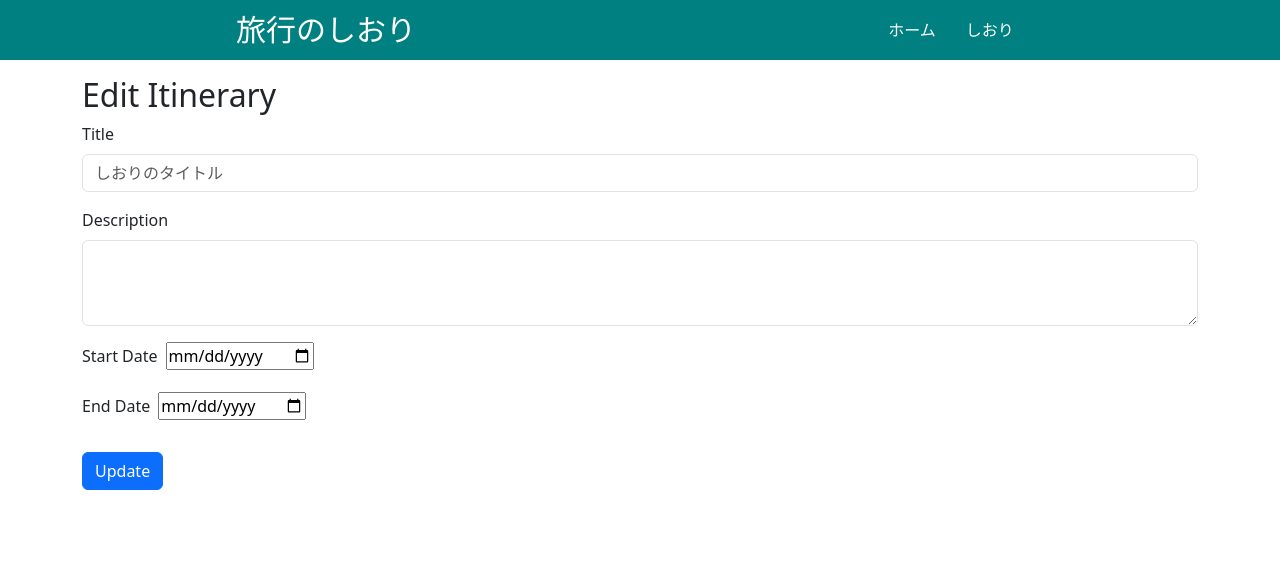
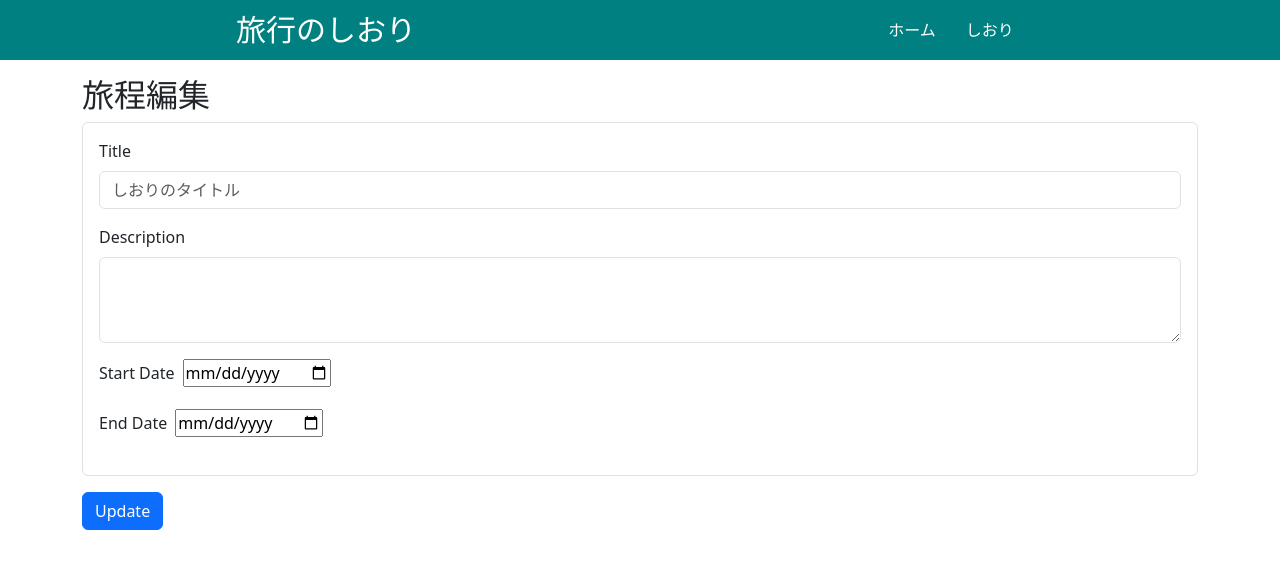
Before and after one commit to kazuef/travel-itinerary, a React (Create React App) app in the folder travel-itinerary-app/: page /edit/1 in a window 1280 px wide. Shown: the top 568 px of the page. Built offline with nearby package versions, Linux system fonts and the light colour scheme; no server answers.

Commit message:
フロントエンド修正＆class→className

```diff
--- a/travel-itinerary-app/src/App.css
+++ b/travel-itinerary-app/src/App.css
@@ -61,7 +61,6 @@ nav ul li a:hover {
   display: inline-block;
   font-size: 16px;
   border-radius: 8px;
-  margin-top: 10px;
 }
 
 .btn-bd-primary {
--- a/travel-itinerary-app/src/components/Headers.js
+++ b/travel-itinerary-app/src/components/Headers.js
@@ -3,7 +3,7 @@ import { Link } from 'react-router-dom';
 
 const Headers = () => {
   return (
-    <header>
+    <header className="mb-3">
         <div className="logo">
           <h3>旅行のしおり</h3>
         </div>
--- a/travel-itinerary-app/src/components/ItineraryDetail.js
+++ b/travel-itinerary-app/src/components/ItineraryDetail.js
@@ -27,9 +27,9 @@ const ItineraryDetail = () => {
 
   return (
     <div className="container">
-      <header className="itinerary-top">
+      {/* <header className="itinerary-top">
         <h2 className='itinerary-title'>予定詳細</h2>
-      </header>
+      </header> */}
       <h2>{itinerary.title}</h2>
       <p>{itinerary.description}</p>
       <p>
--- a/travel-itinerary-app/src/components/ItineraryForm.js
+++ b/travel-itinerary-app/src/components/ItineraryForm.js
@@ -42,9 +42,10 @@ const ItineraryForm = () => {
             {/* <header className="itinerary-top">
                 <h2 className='itinerary-title'>{id ? '予定編集' : '予定作成'}</h2>
             </header> */}
-            <h2 class="mt-3">{id ? 'Edit Itinerary' : 'Create Itinerary'}</h2>
-            <div class="mb-3">
-                <label for="exampleFormControlInput1" class="form-label">Title</label>
+            <h2>{id ? '旅程編集' : '旅程作成'}</h2>
+            <div className="border rounded-2 p-3 mb-3">
+                <div className="mb-3">
+                    <label for="exampleFormControlInput1" className="form-label">Title</label>
                     <input
                         type="text"
                         class="form-control"
@@ -54,7 +55,7 @@ const ItineraryForm = () => {
                         onChange={(e) => setTitle(e.target.value)}
                         required />
                 </div>
-            <div class="mb-3">
+                <div className="mb-3">
                     <label for="exampleFormControlTextarea1" class="form-label">Description</label>
                     <textarea
                         class="form-control"
@@ -63,7 +64,7 @@ const ItineraryForm = () => {
                         onChange={(e) => setDescription(e.target.value)}>
                     </textarea>
                 </div>
-            <div class="mb-3">
+                <div className="mb-3">
                     <label class="form-label me-2">Start Date</label>
                     <input
                         type="date"
@@ -72,7 +73,7 @@ const ItineraryForm = () => {
                         required
                     />
                 </div>
-            <div class="mb-3">
+                <div className="mb-3">
                     <label class="form-label me-2">End Date</label>
                     <input
                         type="date"
@@ -81,7 +82,8 @@ const ItineraryForm = () => {
                         required
                     />
                 </div>
-            <button class="mb-3 btn btn-primary" type="submit">{id ? 'Update' : 'Create'}</button>
+            </div>
+            <button className="mb-3 btn btn-primary" type="submit">{id ? 'Update' : 'Create'}</button>
         </form>
     )
 }
--- a/travel-itinerary-app/src/components/ItineraryList.js
+++ b/travel-itinerary-app/src/components/ItineraryList.js
@@ -2,7 +2,6 @@ import React, { useEffect, useState } from 'react';
 import { Link, useNavigate } from 'react-router-dom';
 import api from '../api';
 import '../App.css';
-import { Container } from 'reactstrap';
 
 const ItineraryList = () => {
     const [itineraries, setItineraries] = useState([]);
@@ -20,24 +19,24 @@ const ItineraryList = () => {
 
     return (
         <div className="container">
-            <div class="d-grid gap-2 col-6 mx-auto mb-3">
+            <div className="d-grid gap-2 col-6 mx-auto mb-3">
                 <button className='btn btn-primary' onClick={handleClick}>新規しおり作成</button>
             </div>
 
-            <div class="row row-cols-1 row-cols-md-4 g-4">
+            <div className="row row-cols-1 row-cols-md-4 g-4">
                 {itineraries.map((itinerary) => (
-                    <div class="col-sm-6">
-                        <div class="card">
-                            <div class="card-body">
-                                <h5 class="card-title">{itinerary.title}</h5>
-                                <p class="card-text">{itinerary.description}</p>
+                    <div className="col-sm-6">
+                        <div className="card">
+                            <div className="card-body">
+                                <h5 className="card-title">{itinerary.title}</h5>
+                                <p className="card-text">{itinerary.description}</p>
                                 <p>
                                     {new Date(itinerary.startDate).toLocaleDateString()} -{' '}
                                     {new Date(itinerary.endDate).toLocaleDateString()}
                                 </p>
-                                <Link to={`/itinerary/${itinerary.id}`} class="btn btn-primary">詳細</Link>
+                                <Link to={`/itinerary/${itinerary.id}`} className="btn btn-primary">詳細</Link>
                             </div>
-                            {/* <img src="..." class="card-img-top" alt="..."></img> */}
+                            {/* <img src="..." className="card-img-top" alt="..."></img> */}
                         </div>
                     </div>
                 ))}
```
Lines whose indentation alone changed are shown as unchanged.
